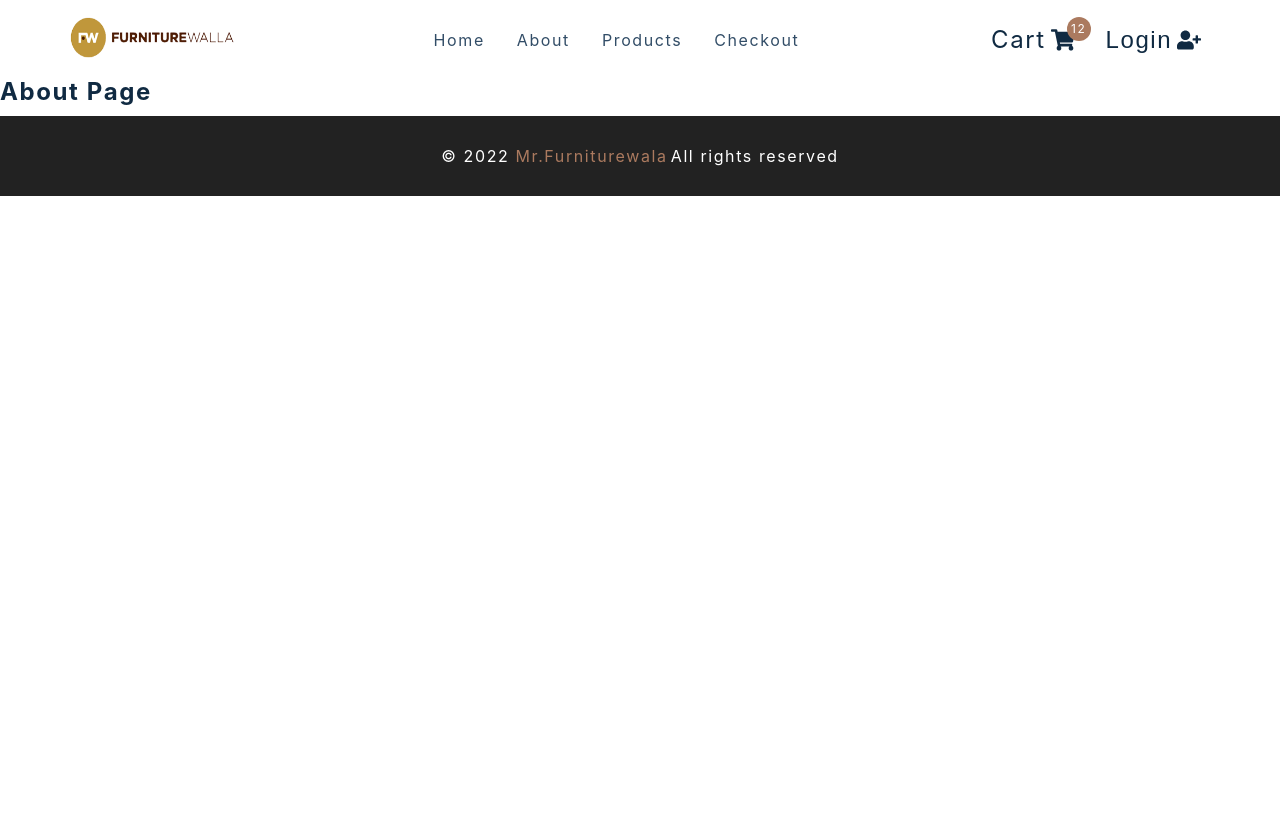
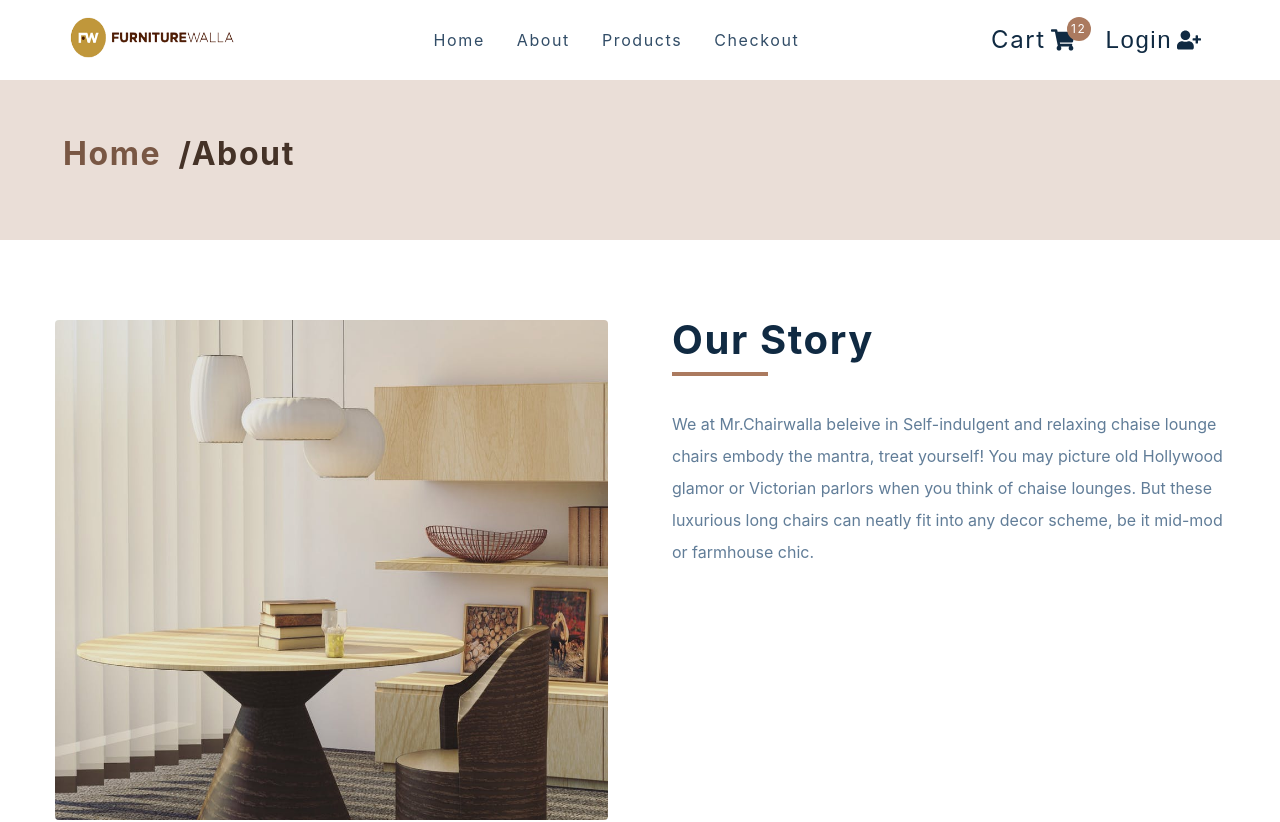
Before and after one commit to hritikd3/fullstack, a React (Create React App) app: page /about in a window 1280 px wide. Shown: the top 822 px of the page. Before the commit the page ends 800 px from the top, so only its background shows below. Built offline with nearby package versions, Linux system fonts and the light colour scheme.

Commit message:
about page implemented with Link to funcitonality

```diff
--- a/src/components/PageHero.js
+++ b/src/components/PageHero.js
@@ -6,7 +6,7 @@ const PageHero = ({title}) => {
     <Wrapper>
       <div className='section-center'>
         <h3>
-          <Link to='/' >  Home</Link>
+          <Link to='/' >  Home</Link> /{title}
         </h3>
       </div>
     </Wrapper>
--- a/src/pages/AboutPage.js
+++ b/src/pages/AboutPage.js
@@ -4,7 +4,27 @@ import { PageHero } from '../components'
 import aboutImg from '../assets/hero-bcg.jpeg'
 
 const AboutPage = () => {
-  return <h4>about page</h4>
+  return (
+    <main>
+      <PageHero title="about" />
+      <Wrapper className="page section section-center">
+        <img src={aboutImg} alt="about_img" />
+        <article>
+          <div className="title">
+            <h2>our story</h2>
+            <div className="underline"></div>
+          </div>
+          <p>
+            We at Mr.Chairwalla beleive in Self-indulgent and relaxing chaise lounge chairs
+            embody the mantra, treat yourself! You may picture old Hollywood
+            glamor or Victorian parlors when you think of chaise lounges. But
+            these luxurious long chairs can neatly fit into any decor scheme, be
+            it mid-mod or farmhouse chic.
+          </p>
+        </article>
+      </Wrapper>
+    </main>
+  );
 }
 
 const Wrapper = styled.section`
```
